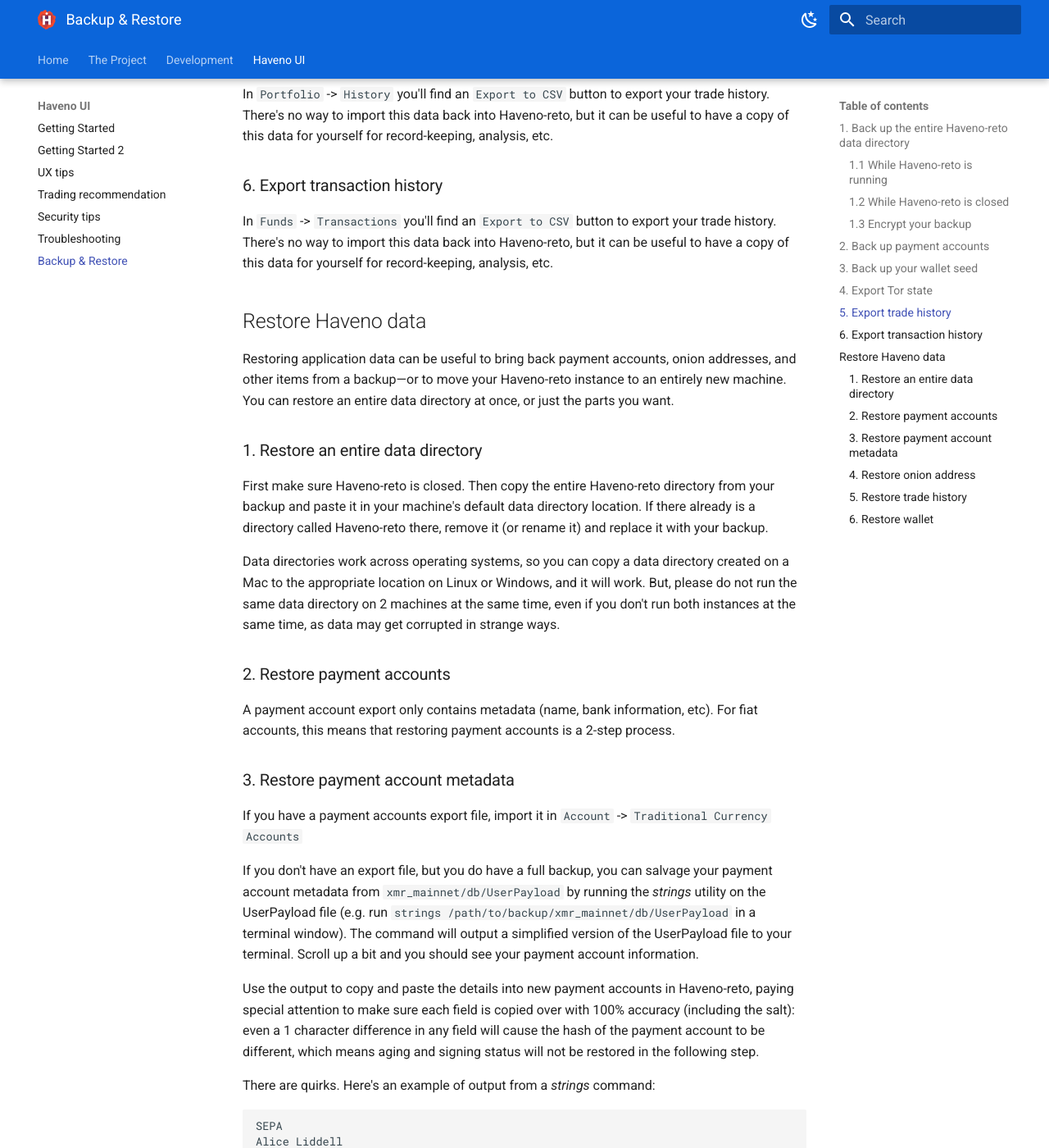
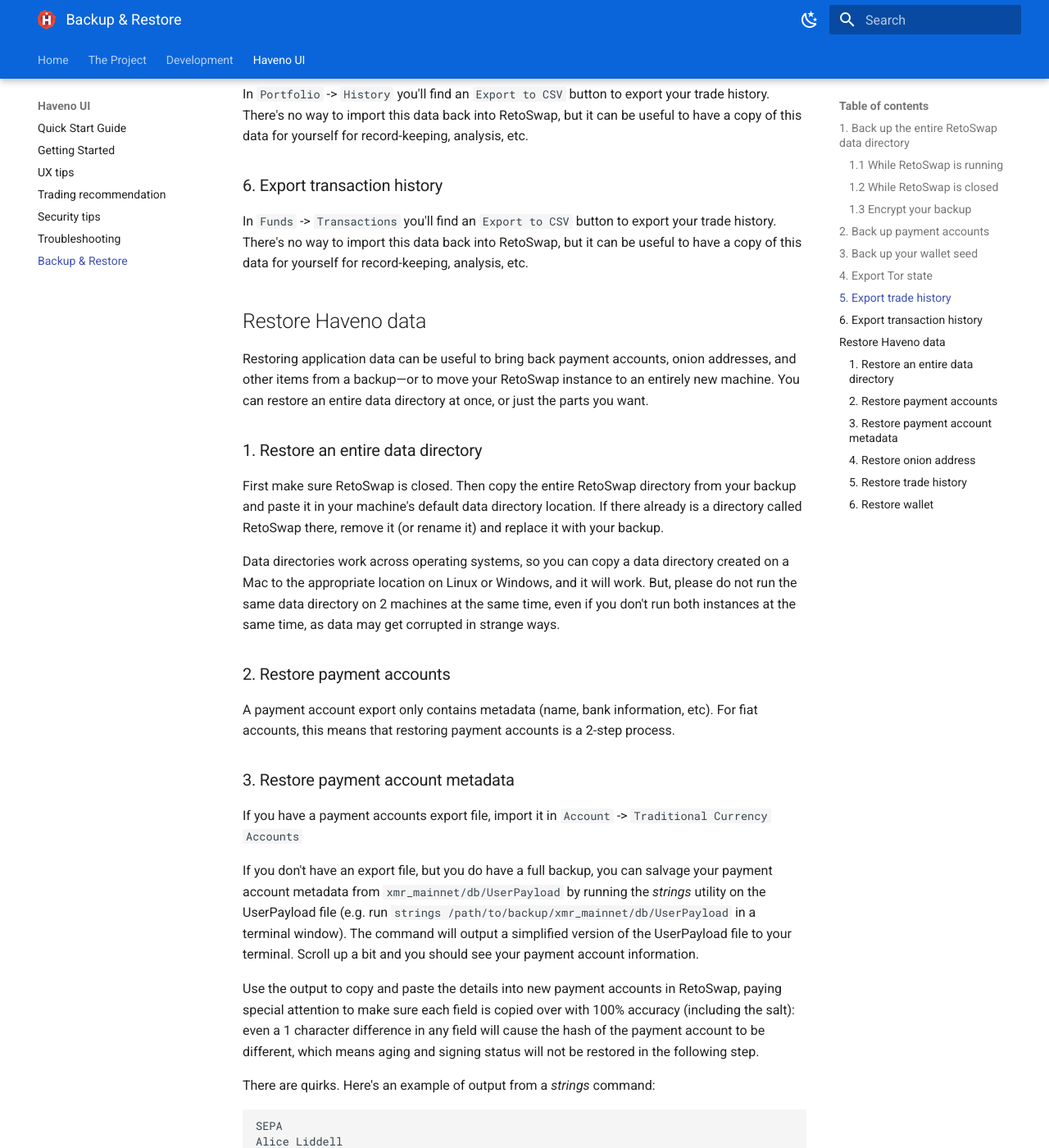
Before and after one commit to boldsuck/haveno-reto-docs, an MkDocs documentation site: the page built from docs/haveno-ui/backup_and_restore.md, in a window 1280 px wide and 1400 px high, scrolled down 1983 px. Shown: the whole window at 82% size. Built offline with MkDocs 1.6.1 and Material for MkDocs 9.7.7, drawn with Linux system fonts in a browser that asks for light colours; the version menu is left out; some of the changed text lies outside the part shown.

Commit message:
Rename Haveno-reto to RetoSwap

````diff
--- a/docs/haveno-ui/backup_and_restore.md
+++ b/docs/haveno-ui/backup_and_restore.md
@@ -1,12 +1,12 @@
 # Backing up application data
 
-Backing up your Haveno-reto data is crucial to ensure you can retain control over trades, disputes, payment accounts, and funds in case of issues with your machine (e.g. drive failure) or Haveno-reto itself (e.g. critical bugs). All Haveno-reto data is stored right on your computer—it's never stored (or even sent) to a central server, so backing it up is your job. We will see data restoration after the backup.
+Backing up your RetoSwap data is crucial to ensure you can retain control over trades, disputes, payment accounts, and funds in case of issues with your machine (e.g. drive failure) or RetoSwap itself (e.g. critical bugs). All RetoSwap data is stored right on your computer—it's never stored (or even sent) to a central server, so backing it up is your job. We will see data restoration after the backup.
 
-### 1. Back up the entire Haveno-reto data directory
+### 1. Back up the entire RetoSwap data directory
 
 The safest, quickest, easiest, and most comprehensive thing you can do to safeguard your data is to back up the whole data directory at regular intervals. See the various elements of the data directory detailed here. In addition, to make restoring payment accounts easier, you may want to back up an export of your payment accounts.
 
-#### 1.1 While Haveno-reto is running
+#### 1.1 While RetoSwap is running
 
 Go to `Account` -> `Backup` and put in a location for your backup to be exported to (note that this section is titled "Backup wallet" in the software but it actually exports the entire data directory).
 
@@ -16,9 +16,9 @@
 Data directory backup screen.
 ///
 
-#### 1.2 While Haveno-reto is closed
+#### 1.2 While RetoSwap is closed
 
-When Haveno-reto is closed, you can simply copy the entire data directory and paste it somewhere safe. Find the location of your data directory by clicking on the `Open Directory` button (see screenshot above) or see data directory locations here:
+When RetoSwap is closed, you can simply copy the entire data directory and paste it somewhere safe. Find the location of your data directory by clicking on the `Open Directory` button (see screenshot above) or see data directory locations here:
 
 ```
 Linux: ~/.local/share/Haveno-reto/
@@ -49,21 +49,21 @@
 ### 5. Export trade history
 
 In `Portfolio` -> `History` you'll find an `Export to CSV` button to export your trade history.
-There's no way to import this data back into Haveno-reto, but it can be useful to have a copy of this data for yourself for record-keeping, analysis, etc.
+There's no way to import this data back into RetoSwap, but it can be useful to have a copy of this data for yourself for record-keeping, analysis, etc.
 
 ### 6. Export transaction history
 
 In `Funds` -> `Transactions` you'll find an `Export to CSV` button to export your trade history.
-There's no way to import this data back into Haveno-reto, but it can be useful to have a copy of this data for yourself for record-keeping, analysis, etc.
+There's no way to import this data back into RetoSwap, but it can be useful to have a copy of this data for yourself for record-keeping, analysis, etc.
 
 ## Restore Haveno data
 
-Restoring application data can be useful to bring back payment accounts, onion addresses, and other items from a backup—or to move your Haveno-reto instance to an entirely new machine.
+Restoring application data can be useful to bring back payment accounts, onion addresses, and other items from a backup—or to move your RetoSwap instance to an entirely new machine.
 You can restore an entire data directory at once, or just the parts you want.
 
 ### 1. Restore an entire data directory
 
-First make sure Haveno-reto is closed. Then copy the entire Haveno-reto directory from your backup and paste it in your machine's default data directory location. If there already is a directory called Haveno-reto there, remove it (or rename it) and replace it with your backup.
+First make sure RetoSwap is closed. Then copy the entire RetoSwap directory from your backup and paste it in your machine's default data directory location. If there already is a directory called RetoSwap there, remove it (or rename it) and replace it with your backup.
 
 Data directories work across operating systems, so you can copy a data directory created on a Mac to the appropriate location on Linux or Windows, and it will work. But, please do not run the same data directory on 2 machines at the same time, even if you don't run both instances at the same time, as data may get corrupted in strange ways.
 
@@ -77,7 +77,7 @@
 
 If you don't have an export file, but you do have a full backup, you can salvage your payment account metadata from `xmr_mainnet/db/UserPayload` by running the *strings* utility on the UserPayload file (e.g. run `strings /path/to/backup/xmr_mainnet/db/UserPayload` in a terminal window). The command will output a simplified version of the UserPayload file to your terminal. Scroll up a bit and you should see your payment account information.
 
-Use the output to copy and paste the details into new payment accounts in Haveno-reto, paying special attention to make sure each field is copied over with 100% accuracy (including the salt): even a 1 character difference in any field will cause the hash of the payment account to be different, which means aging and signing status will not be restored in the following step.
+Use the output to copy and paste the details into new payment accounts in RetoSwap, paying special attention to make sure each field is copied over with 100% accuracy (including the salt): even a 1 character difference in any field will cause the hash of the payment account to be different, which means aging and signing status will not be restored in the following step.
 
 There are quirks. Here's an example of output from a *strings* command:
 
@@ -101,13 +101,13 @@
 It may be tempting to just replace the entire UserPayload file from a backup, but this is **not recommended**, as it may contain other data that could result in data corruption in your new instance.
 Restore payment account aging and signing status
 
-Once you've restored your payment account metadata, you'll see the accounts in Haveno-reto, but they'll have no aging or signing status. You can get aging and signing status back by replacing `xmr_mainnet/keys/sig.key` from your backup.
+Once you've restored your payment account metadata, you'll see the accounts in RetoSwap, but they'll have no aging or signing status. You can get aging and signing status back by replacing `xmr_mainnet/keys/sig.key` from your backup.
 
 - Make sure you have no active offers, trades or disputes; once you change `sig.key`, you will become unreachable.
-- Close Haveno-reto. Also make sure you've made a backup of your data directory (just in case).
+- Close RetoSwap. Also make sure you've made a backup of your data directory (just in case).
 - Replace `/path/to/data/directory/xmr_mainnet/keys/sig.key` with the `sig.key` from your backup.
 
-Upon opening Haveno-reto, you should see account aging and signing status restored for your fiat payment accounts. If you don't, double-check:
+Upon opening RetoSwap, you should see account aging and signing status restored for your fiat payment accounts. If you don't, double-check:
 
 - You copied account metadata and salt correctly in the previous step.
 - The `sig.key` you copied is the correct one (i.e., the one you were using when your accounts accrued aging and/or got signed)
@@ -118,20 +118,20 @@
 
 If you want to restore it:
 
-- Close Haveno-reto. Also make sure you've made a backup of your data directory (just in case).
+- Close RetoSwap. Also make sure you've made a backup of your data directory (just in case).
 - Replace the `/path/to/data/directory/xmr_mainnet/tor/hiddenservices/` folder with the `xmr_mainnet/tor/hiddenservices/` folder from your backup.
 
-When you open Haveno-reto, your onion address will be restored: this means that the peers that have traded with you will see bubbles with trade counts in their offer books for your offers.
+When you open RetoSwap, your onion address will be restored: this means that the peers that have traded with you will see bubbles with trade counts in their offer books for your offers.
 
 ### 5. Restore trade history
 
 You may want to keep your trade history despite changing wallets. You can do so by:
 
-- Closing Haveno-reto.
+- Closing RetoSwap.
 - Replacing the `/path/to/data/directory/xmr_mainnet/db/ClosedTrades` file on your new directory with the file from backup with the same name.
 
 You will see bubbles with trade counts in the offer books for any any peers you traded with.
 
 ### 6. Restore wallet
 
-If starting a new data directory, it's generally best to just send funds from one Haveno-reto instance to another with an on-chain transaction.
+If starting a new data directory, it's generally best to just send funds from one RetoSwap instance to another with an on-chain transaction.
--- a/mkdocs.yml
+++ b/mkdocs.yml
@@ -124,8 +124,8 @@
   - Import Development Environment: 'development/importing.md'
   - Contributor Guidelines: 'development/contributor-guidelines.md'
 - Haveno UI:
+  - Quick Start Guide: 'haveno-ui/quick_start.md'
   - Getting Started: 'haveno-ui/get_started.md'
-  - Getting Started 2: 'haveno-ui/haveno-reto_get_started.md'
   - UX tips: 'haveno-ui/UX_tips.md'
   - Trading recommendation: 'haveno-ui/trading-recommendations.md'
   - Security tips: 'haveno-ui/security.md'
````
Also changed, not shown: docs/haveno-ui/UX_tips.md (+1 -1 lines), docs/haveno-ui/get_started.md (+72 -15 lines), docs/haveno-ui/haveno-reto_get_started.md (deleted, +0 -85 lines), docs/haveno-ui/quick_start.md (added, +28 -0 lines), docs/haveno-ui/security.md (+6 -6 lines), docs/haveno-ui/troubleshooting.md (+1 -1 lines).
